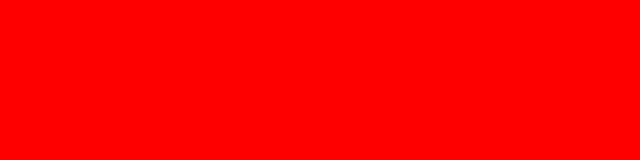
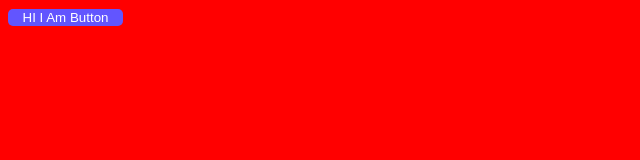
Before and after one commit to saravanacu/Front-EndLab, a plain HTML site: page index.html in a window 1280 px wide. Shown: the whole page, without its empty margins (0-640 px from the left). Drawn offline with Linux system fonts and the light colour scheme.

Commit message:
Adding: Button variables

```diff
--- a/index.html
+++ b/index.html
@@ -5,6 +5,8 @@
   <link rel="stylesheet" type="text/css" href="./styles/main.css">
 </head>
 <body>
-
+  <button class="btn btn-default">
+    HI I Am Button
+  </button>
 </body>
 </html>
--- a/styles/scss/_base.scss
+++ b/styles/scss/_base.scss
@@ -2,13 +2,19 @@
 $color-primary: #7E57C2;
 $color-text: #333333;
 $color-bg: #FF0000;
-$button-type-one: #6255FF;   //5c50e6 On Hover
-$button-type-two: #3ECF8E;   //3cbe84 On Hover
-$button-type-three: #FFFFFF; //f1f0ff On Hover
 
 //Typography
 $base-font-size: 16px/24px;
 $base-font-family: 'Libra franklin', Arial, Sans-serif;
+
+//Mixins
+
+@mixin border-radius($radius) {
+  -webkit-border-radius: $radius;
+  -moz-border-radius: $radius;
+  -ms-border-radius: $radius;
+  border-radius: $radius;
+}
 
 body {
   background-color: $color-bg;
--- a/styles/scss/_buttons.scss
+++ b/styles/scss/_buttons.scss
@@ -0,0 +1,37 @@
+$button-bg-typeone: #6255FF;   //5c50e6 On Hover
+$button-bg-typeone-hover: darken(desaturate($button-bg-typeone,25),6);
+$button-bg-typetwo: #3ECF8E;   //3cbe84 On Hover
+$button-bg-typetwo-hover: darken(desaturate($button-bg-typetwo,25),6);
+$button-bg-typethree: #FFFFFF; //f1f0ff On Hover
+$button-bg-typethree-hover: darken(desaturate($button-bg-typethree,25),6);
+
+$button-text-light: #FFFFFF;
+$button-text-dark: #6255FF;
+
+.btn {
+  border: 0;
+  @include border-radius(5px);
+  min-width: 115px;
+  text-align: center;
+}
+.btn-default {
+  background-color: $button-bg-typeone;
+  color: $button-text-light;
+  &:hover {
+    background-color:$button-bg-typeone-hover;
+  }
+}
+.btn-primary {
+  background-color: $button-bg-typetwo;
+  color: $button-text-light;
+  &:hover {
+    background-color:$button-bg-typetwo-hover;
+  }
+}
+.btn-secondary {
+  background-color: $button-bg-typethree;
+  color: $button-text-dark;
+  &:hover {
+    background-color:$button-bg-typethree-hover;
+  }
+}
```
Also changed, not shown: styles/main.css, styles/scss/main.scss (line endings or trailing spaces).
